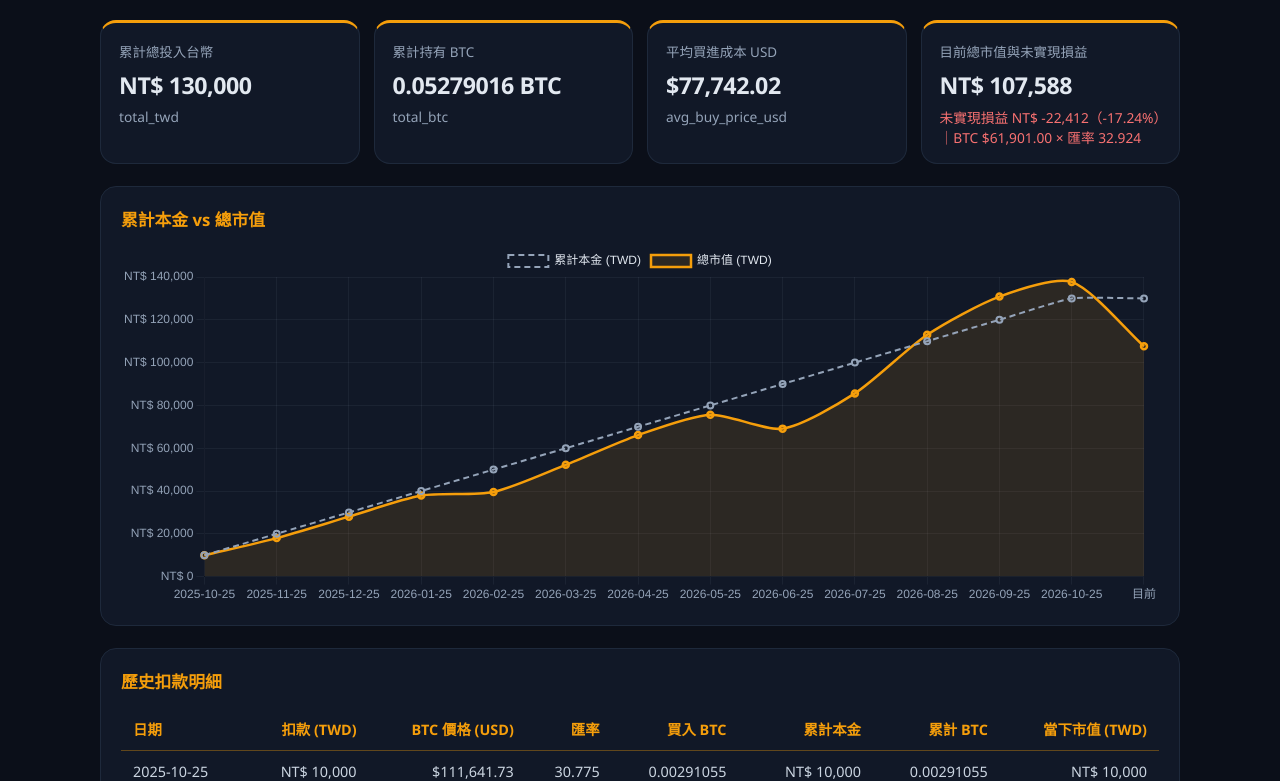
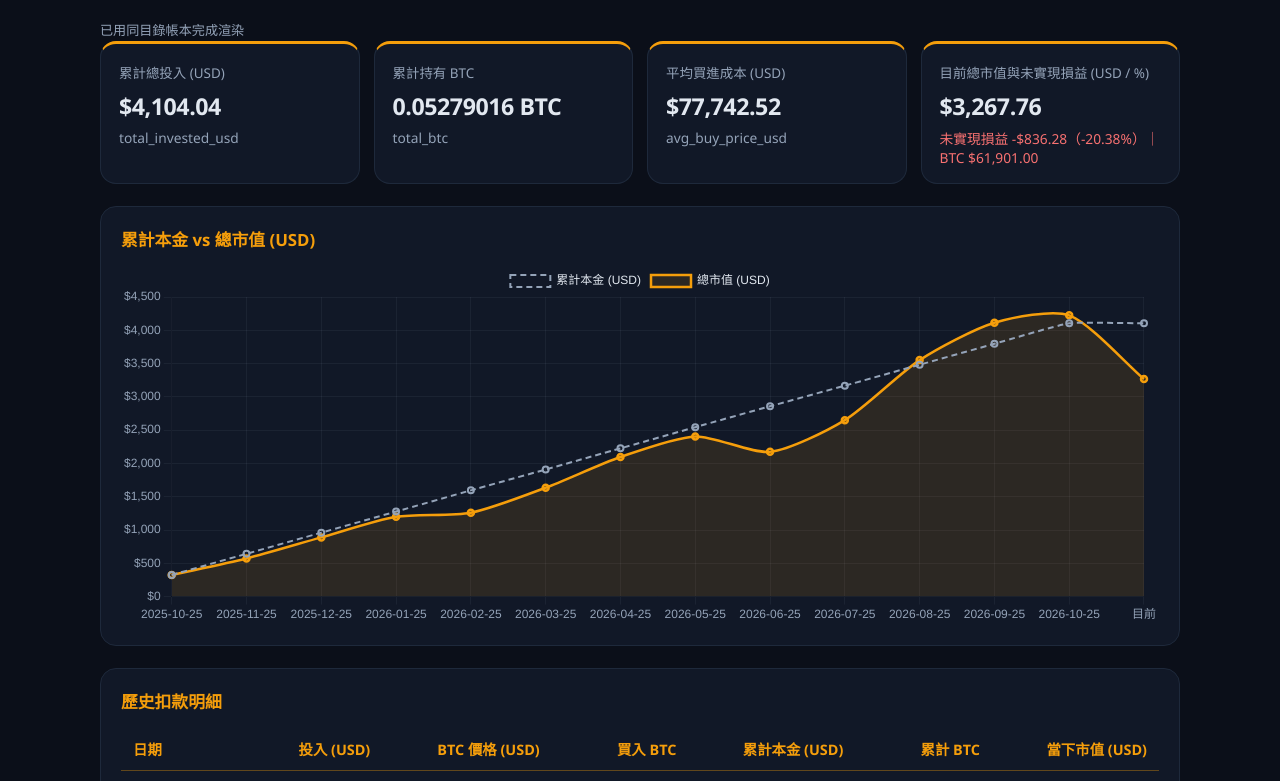
Before and after one commit to mohjj0206/daily-crypto-podcast, a plain HTML site: page index.html in a window 1280 px wide. Shown: the part 148-929 px from the top of the page. Drawn offline with nearby package versions, Linux system fonts and the light colour scheme.

Commit message:
feat: fix USD index.html ledger, enhance 1080p CSS motion & SSML, and output self-learning architecture
Co-authored-by: Cursor <cursoragent@cursor.com>

```diff
--- a/dca_portfolio.json
+++ b/dca_portfolio.json
@@ -6,7 +6,8 @@
       "btc_price_usd": 111641.73,
       "btc_price_twd": 3435774.09,
       "twd_rate": 30.775,
-      "btc_bought": 0.00291055
+      "btc_bought": 0.00291055,
+      "usd_invested": 324.94
     },
     {
       "date": "2025-11-25",
@@ -14,7 +15,8 @@
       "btc_price_usd": 87341.89,
       "btc_price_twd": 2744814.97,
       "twd_rate": 31.4261,
-      "btc_bought": 0.00364323
+      "btc_bought": 0.00364323,
+      "usd_invested": 318.21
     },
     {
       "date": "2025-12-25",
@@ -22,7 +24,8 @@
       "btc_price_usd": 87234.74,
       "btc_price_twd": 2746978.42,
       "twd_rate": 31.4895,
-      "btc_bought": 0.00364036
+      "btc_bought": 0.00364036,
+      "usd_invested": 317.57
     },
     {
       "date": "2026-01-25",
@@ -30,7 +33,8 @@
       "btc_price_usd": 86572.22,
       "btc_price_twd": 2734296.93,
       "twd_rate": 31.584,
-      "btc_bought": 0.00365725
+      "btc_bought": 0.00365725,
+      "usd_invested": 316.62
     },
     {
       "date": "2026-02-25",
@@ -38,7 +42,8 @@
       "btc_price_usd": 67960.12,
       "btc_price_twd": 2132391.64,
       "twd_rate": 31.3771,
-      "btc_bought": 0.00468957
+      "btc_bought": 0.00468957,
+      "usd_invested": 318.7
     },
     {
       "date": "2026-03-25",
@@ -46,7 +51,8 @@
       "btc_price_usd": 71309.88,
       "btc_price_twd": 2276625.08,
       "twd_rate": 31.9258,
-      "btc_bought": 0.00439247
+      "btc_bought": 0.00439247,
+      "usd_invested": 313.23
     },
     {
       "date": "2026-04-25",
@@ -54,7 +60,8 @@
       "btc_price_usd": 77612.02,
       "btc_price_twd": 2447106.91,
       "twd_rate": 31.53,
-      "btc_bought": 0.00408646
+      "btc_bought": 0.00408646,
+      "usd_invested": 317.16
     },
     {
       "date": "2026-05-25",
@@ -62,7 +69,8 @@
       "btc_price_usd": 77279.93,
       "btc_price_twd": 2429603.65,
       "twd_rate": 31.439,
-      "btc_bought": 0.0041159
+      "btc_bought": 0.0041159,
+      "usd_invested": 318.08
     },
     {
       "date": "2026-06-25",
@@ -70,7 +78,8 @@
       "btc_price_usd": 59721.68,
       "btc_price_twd": 1899627.1,
       "twd_rate": 31.808,
-      "btc_bought": 0.00526419
+      "btc_bought": 0.00526419,
+      "usd_invested": 314.39
     },
     {
       "date": "2026-07-25",
@@ -78,7 +87,8 @@
       "btc_price_usd": 64311.81,
       "btc_price_twd": 2077207.22,
       "twd_rate": 32.299,
-      "btc_bought": 0.00481416
+      "btc_bought": 0.00481416,
+      "usd_invested": 309.61
     },
     {
       "date": "2026-08-25",
@@ -86,7 +96,8 @@
       "btc_price_usd": 78564.98,
       "btc_price_twd": 2499309.06,
       "twd_rate": 31.812,
-      "btc_bought": 0.00400111
+      "btc_bought": 0.00400111,
+      "usd_invested": 314.35
     },
     {
       "date": "2026-09-25",
@@ -94,7 +105,8 @@
       "btc_price_usd": 84034.92,
       "btc_price_twd": 2672831.53,
       "twd_rate": 31.8062,
-      "btc_bought": 0.00374135
+      "btc_bought": 0.00374135,
+      "usd_invested": 314.4
     },
     {
       "date": "2026-10-25",
@@ -102,7 +114,8 @@
       "btc_price_usd": 80024.01,
       "btc_price_twd": 2608542.59,
       "twd_rate": 32.597,
-      "btc_bought": 0.00383356
+      "btc_bought": 0.00383356,
+      "usd_invested": 306.78
     }
   ],
   "start_date": "2025-10-25",
@@ -167,12 +180,15 @@
   "total_twd": 130000.0,
   "total_btc": "0.05279016",
   "avg_buy_price_twd": 2462580.15,
-  "avg_buy_price_usd": 77742.02,
+  "avg_buy_price_usd": 77742.52,
   "current_btc_usd": 61901.0,
   "current_twd_rate": 32.924,
   "current_market_value_usd": 3267.76,
   "current_market_value_twd": 107587.85,
-  "unrealized_pnl_usd": -836.25,
+  "unrealized_pnl_usd": -836.28,
   "unrealized_pnl_twd": -22412.15,
-  "total_return_pct": -17.24
+  "total_return_pct": -17.24,
+  "total_invested_usd": 4104.04,
+  "current_value_usd": 3267.76,
+  "roi_pct": -20.38
 }
--- a/index.html
+++ b/index.html
@@ -98,7 +98,7 @@
       line-height: 1.6;
     }
     footer { text-align: center; margin-top: 8px; }
-    #error { color: #f87171; margin-bottom: 14px; display: none; }
+    #error { color: #f87171; margin-bottom: 14px; display: none; white-space: pre-wrap; }
   </style>
 </head>
 <body>
@@ -108,18 +108,19 @@
         <img src="./avatar.png" alt="比特汪頭像">
         <div>
           <h1>幣看趨勢｜比特汪 BTC 定期定額實戰公開帳本</h1>
-          <p class="sub">資料僅讀取同目錄 dca_portfolio.json，不呼叫外部行情 API</p>
+          <p class="sub">只讀同目錄 dca_portfolio.json 的美元欄位，不呼叫外部行情 API</p>
         </div>
       </div>
       <a class="yt" href="https://www.youtube.com/@%E5%B9%A3%E7%9C%8B%E8%B6%A8%E5%8B%A2" target="_blank" rel="noopener noreferrer">前往 YouTube 頻道</a>
     </header>
 
     <p id="error"></p>
+    <p class="status" id="status">正在整理帳本…</p>
     <section class="grid">
       <article class="card">
-        <div class="label">累計總投入台幣</div>
-        <div class="value" id="total-twd">—</div>
-        <div class="hint">total_twd</div>
+        <div class="label">累計總投入 (USD)</div>
+        <div class="value" id="total-usd">—</div>
+        <div class="hint">total_invested_usd</div>
       </article>
       <article class="card">
         <div class="label">累計持有 BTC</div>
@@ -127,19 +128,19 @@
         <div class="hint">total_btc</div>
       </article>
       <article class="card">
-        <div class="label">平均買進成本 USD</div>
+        <div class="label">平均買進成本 (USD)</div>
         <div class="value" id="avg-usd">—</div>
         <div class="hint">avg_buy_price_usd</div>
       </article>
       <article class="card">
-        <div class="label">目前總市值與未實現損益</div>
-        <div class="value" id="market-twd">—</div>
+        <div class="label">目前總市值與未實現損益 (USD / %)</div>
+        <div class="value" id="market-usd">—</div>
         <div class="hint" id="pnl">—</div>
       </article>
     </section>
 
     <section class="panel">
-      <h2>累計本金 vs 總市值</h2>
+      <h2>累計本金 vs 總市值 (USD)</h2>
       <div class="chart-box"><canvas id="trend"></canvas></div>
     </section>
 
@@ -150,116 +151,131 @@
           <thead>
             <tr>
               <th>日期</th>
-              <th>扣款 (TWD)</th>
+              <th>投入 (USD)</th>
               <th>BTC 價格 (USD)</th>
-              <th>匯率</th>
               <th>買入 BTC</th>
-              <th>累計本金</th>
+              <th>累計本金 (USD)</th>
               <th>累計 BTC</th>
-              <th>當下市值 (TWD)</th>
+              <th>當下市值 (USD)</th>
             </tr>
           </thead>
-          <tbody id="rows">
-            <tr><td colspan="8">讀取帳本中…</td></tr>
-          </tbody>
+          <tbody id="rows"></tbody>
         </table>
       </div>
     </section>
-    <footer>市值＝持有 BTC × current_btc_usd × current_twd_rate。本頁僅供公開紀錄，不構成投資建議。</footer>
+    <footer>市值 = 持有 BTC × current_btc_usd。未實現損益 = 市值 − 累計投入美元。本頁僅供公開紀錄，不構成投資建議。</footer>
   </div>
 
   <script>
     const n = (v) => {
+      if (typeof v === "string") v = v.replace(/,/g, "").trim();
       const x = Number(v);
-      return Number.isFinite(x) ? x : 0;
+      return Number.isFinite(x) ? x : null;
     };
-    const twd = (v) => "NT$ " + Math.round(n(v)).toLocaleString("zh-TW");
-    const usd = (v) => "$" + n(v).toLocaleString("zh-TW", { minimumFractionDigits: 2, maximumFractionDigits: 2 });
-    const btc = (v) => n(v).toLocaleString("zh-TW", { minimumFractionDigits: 8, maximumFractionDigits: 8 });
+    const usd = (v) => "$" + Number(v).toLocaleString("en-US", { minimumFractionDigits: 2, maximumFractionDigits: 2 });
+    const btc = (v) => Number(v).toLocaleString("en-US", { minimumFractionDigits: 8, maximumFractionDigits: 8 });
+    const pick = (obj, keys) => {
+      for (const key of keys) {
+        if (obj && obj[key] != null && obj[key] !== "") return obj[key];
+      }
+      return null;
+    };
 
     function showError(msg) {
       const el = document.getElementById("error");
       el.style.display = "block";
       el.textContent = msg;
+      document.getElementById("status").textContent = "帳本未能完成渲染";
     }
 
-    async function main() {
-      const res = await fetch("./dca_portfolio.json");
-      if (!res.ok) throw new Error("無法讀取 ./dca_portfolio.json（HTTP " + res.status + "）");
-      const data = await res.json();
-      const records = Array.isArray(data.records) ? data.records.slice() : [];
+    function rowUsd(row) {
+      const direct = n(pick(row, ["usd_invested", "invested_usd", "amount_usd"]));
+      if (direct != null && direct > 0) return direct;
+      return null;
+    }
+
+    function render(data) {
+      const records = Array.isArray(data.records) ? data.records.filter((row) => row && typeof row === "object") : [];
       records.sort((a, b) => String(a.date || "").localeCompare(String(b.date || "")));
 
-      const totalTwd = n(data.total_twd);
-      const totalBtc = n(data.total_btc);
-      const avgUsd = n(data.avg_buy_price_usd);
-      const px = n(data.current_btc_usd);
-      const fx = n(data.current_twd_rate);
-      const marketTwd = totalBtc * px * fx;
-      const pnlTwd = marketTwd - totalTwd;
-      const pnlPct = totalTwd ? (pnlTwd / totalTwd) * 100 : 0;
-      const sign = pnlTwd >= 0 ? "+" : "";
+      let investedSum = 0;
+      let btcSum = 0;
+      const points = [];
+      for (const row of records) {
+        const spent = rowUsd(row);
+        const bought = n(pick(row, ["btc_bought", "btc"]));
+        const price = n(pick(row, ["btc_price_usd", "price_usd"]));
+        if (spent == null || bought == null) {
+          throw new Error("某一筆紀錄缺少 usd_invested 或 btc_bought，已停止使用不完整數字。");
+        }
+        investedSum += spent;
+        btcSum += bought;
+        points.push({
+          date: row.date || "—",
+          spent,
+          price: price == null ? null : price,
+          bought,
+          principal: investedSum,
+          cumBtc: btcSum,
+          mark: price == null ? null : btcSum * price
+        });
+      }
 
-      document.getElementById("total-twd").textContent = twd(totalTwd);
+      const totalInvested = n(pick(data, ["total_invested_usd", "total_usd"])) ?? investedSum;
+      const totalBtc = n(pick(data, ["total_btc"])) ?? btcSum;
+      const px = n(pick(data, ["current_btc_usd", "btc_usd"]));
+      if (px == null || px <= 0) throw new Error("帳本缺少 current_btc_usd，無法計算目前市值。");
+      const market = n(pick(data, ["current_value_usd", "current_market_value_usd"])) ?? (totalBtc * px);
+      const pnl = n(pick(data, ["unrealized_pnl_usd"])) ?? (market - totalInvested);
+      const avg = n(pick(data, ["avg_buy_price_usd"])) ?? (totalBtc ? totalInvested / totalBtc : 0);
+      const pct = totalInvested ? (pnl / totalInvested) * 100 : 0;
+      const pnlText = (pnl > 0 ? "+" : pnl < 0 ? "-" : "") + usd(Math.abs(pnl));
+
+      document.getElementById("total-usd").textContent = usd(totalInvested);
       document.getElementById("total-btc").textContent = btc(totalBtc) + " BTC";
-      document.getElementById("avg-usd").textContent = usd(avgUsd);
-      document.getElementById("market-twd").textContent = twd(marketTwd);
+      document.getElementById("avg-usd").textContent = usd(avg);
+      document.getElementById("market-usd").textContent = usd(market);
       const pnlEl = document.getElementById("pnl");
-      const pnlLabel = (pnlTwd > 0 ? "+" : "") + twd(pnlTwd);
-      pnlEl.textContent = "未實現損益 " + pnlLabel + "（" + sign + pnlPct.toFixed(2) + "%）｜BTC " + usd(px) + " × 匯率 " + fx.toLocaleString("zh-TW");
-      pnlEl.className = "hint " + (pnlTwd >= 0 ? "up" : "down");
+      pnlEl.textContent = "未實現損益 " + pnlText + "（" + (pct >= 0 ? "+" : "") + pct.toFixed(2) + "%）｜BTC " + usd(px);
+      pnlEl.className = "hint " + (pnl >= 0 ? "up" : "down");
 
-      const labels = [];
-      const principal = [];
-      const market = [];
-      let cumTwd = 0;
-      let cumBtc = 0;
       const body = document.getElementById("rows");
       body.innerHTML = "";
-
-      records.forEach((row) => {
-        const invested = n(row.twd_invested);
-        const bought = n(row.btc_bought);
-        const priceUsd = n(row.btc_price_usd);
-        const rate = n(row.twd_rate) || fx;
-        const priceTwd = n(row.btc_price_twd) || priceUsd * rate;
-        cumTwd += invested;
-        cumBtc += bought;
-        const mark = cumBtc * priceTwd;
-        labels.push(row.date || "");
-        principal.push(Math.round(cumTwd));
-        market.push(Math.round(mark));
-
+      if (!points.length) {
+        body.innerHTML = "<tr><td colspan=\"7\">帳本尚無扣款紀錄</td></tr>";
+      }
+      points.forEach((row) => {
         const tr = document.createElement("tr");
-        [row.date || "—", twd(invested), usd(priceUsd), rate ? rate.toLocaleString("zh-TW") : "—", btc(bought), twd(cumTwd), btc(cumBtc), twd(mark)]
-          .forEach((text, i) => {
+        [row.date, usd(row.spent), row.price == null ? "—" : usd(row.price), btc(row.bought), usd(row.principal), btc(row.cumBtc), row.mark == null ? "—" : usd(row.mark)]
+          .forEach((text) => {
             const td = document.createElement("td");
             td.textContent = text;
             tr.appendChild(td);
           });
         body.appendChild(tr);
       });
+      body.dataset.ready = "1";
+      document.getElementById("status").textContent = "已用同目錄帳本完成渲染";
 
-      if (!records.length) {
-        body.innerHTML = "<tr><td colspan=\"8\">帳本尚無扣款紀錄</td></tr>";
-      }
+      const labels = points.map((row) => row.date);
+      const principal = points.map((row) => Number(row.principal.toFixed(2)));
+      const marketSeries = points.map((row) => row.mark == null ? null : Number(row.mark.toFixed(2)));
+      labels.push("目前");
+      principal.push(Number(totalInvested.toFixed(2)));
+      marketSeries.push(Number(market.toFixed(2)));
 
-      labels.push("目前");
-      principal.push(Math.round(totalTwd));
-      market.push(Math.round(marketTwd));
-
-      const canvas = document.getElementById("trend");
       if (typeof Chart === "undefined") {
-        showError("Chart.js 未能載入，數據卡片與明細仍可閱讀。");
+        showError("Chart.js 未能載入。四張卡片與明細已用帳本數字渲染。");
         return;
       }
+      const canvas = document.getElementById("trend");
       new Chart(canvas, {
         type: "line",
         data: {
           labels,
           datasets: [
             {
-              label: "累計本金 (TWD)",
+              label: "累計本金 (USD)",
               data: principal,
               borderColor: "#94a3b8",
               backgroundColor: "transparent",
@@ -269,14 +285,15 @@
               tension: 0.15
             },
             {
-              label: "總市值 (TWD)",
-              data: market,
+              label: "總市值 (USD)",
+              data: marketSeries,
               borderColor: "#f59e0b",
               backgroundColor: "rgba(245, 158, 11, 0.12)",
               borderWidth: 2.5,
               fill: true,
               pointRadius: 3,
-              tension: 0.25
+              tension: 0.25,
+              spanGaps: true
             }
           ]
         },
@@ -288,7 +305,7 @@
             legend: { labels: { color: "#e2e8f0" } },
             tooltip: {
               callbacks: {
-                label: (ctx) => ctx.dataset.label + "：" + twd(ctx.parsed.y)
+                label: (ctx) => ctx.dataset.label + "：" + (ctx.parsed.y == null ? "—" : usd(ctx.parsed.y))
               }
             }
           },
@@ -297,7 +314,7 @@
             y: {
               ticks: {
                 color: "#94a3b8",
-                callback: (v) => "NT$ " + Number(v).toLocaleString("zh-TW")
+                callback: (v) => "$" + Number(v).toLocaleString("en-US")
               },
               grid: { color: "rgba(148,163,184,0.08)" }
             }
@@ -306,10 +323,36 @@
       });
     }
 
-    main().catch((err) => {
-      showError(err && err.message ? err.message : "帳本載入失敗");
-      document.getElementById("rows").innerHTML = "<tr><td colspan=\"8\">載入失敗</td></tr>";
-    });
+    async function loadLedger() {
+      const controller = new AbortController();
+      const timer = setTimeout(() => controller.abort(), 8000);
+      try {
+        const res = await fetch("./dca_portfolio.json", { cache: "no-store", signal: controller.signal });
+        if (!res.ok) throw new Error("無法讀取 ./dca_portfolio.json（HTTP " + res.status + "）");
+        const data = await res.json();
+        if (!data || typeof data !== "object") throw new Error("帳本不是物件");
+        render(data);
+      } catch (err) {
+        const message = err && err.name === "AbortError"
+          ? "讀取 ./dca_portfolio.json 超過 8 秒，已停止等待。"
+          : (err && err.message ? err.message : "帳本載入失敗");
+        showError(message);
+        const body = document.getElementById("rows");
+        body.dataset.ready = "1";
+        body.innerHTML = "<tr><td colspan=\"7\">" + message + "</td></tr>";
+      } finally {
+        clearTimeout(timer);
+      }
+    }
+
+    loadLedger();
+    setTimeout(() => {
+      const body = document.getElementById("rows");
+      if (body && body.dataset.ready !== "1") {
+        showError("頁面腳本未能完成渲染。");
+        body.innerHTML = "<tr><td colspan=\"7\">渲染逾時</td></tr>";
+      }
+    }, 9000);
   </script>
 </body>
 </html>
```
Also changed, not shown: 3 other files.
